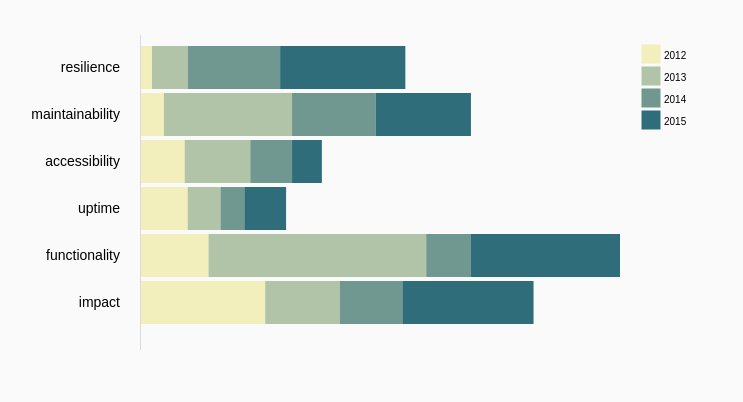
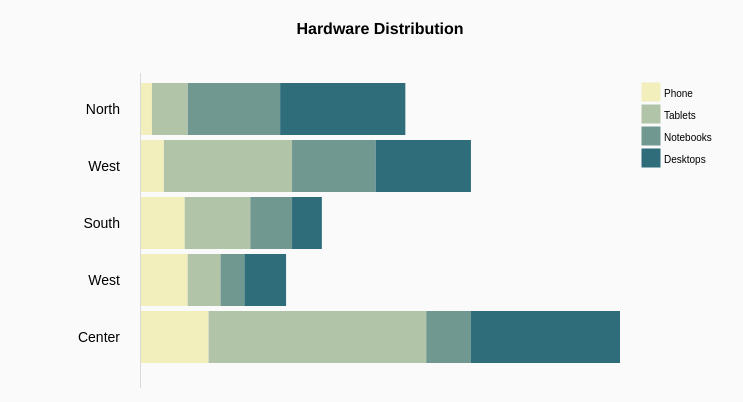
Before and after one commit to ShivaliPatel/D3-stack-bar, a website: page index.html in a window 1280 px wide. Shown: the whole page, without its empty margins (180-923 px from the left). Drawn offline with Linux system fonts and the light colour scheme.

Commit message:
Chart Title added.

```diff
--- a/index.html
+++ b/index.html
@@ -12,6 +12,11 @@
 
     text {
         font: 10px sans-serif;
+    }
+    .chartTitle{
+        text-align: center;
+        font-weight: bold;
+        margin-top: 20px
     }
 
     .axis path,
@@ -91,26 +96,27 @@
 <script>
 
     var data = {
+        title:"Hardware Distribution",
         labels: [
-            'resilience', 'maintainability', 'accessibility',
-            'uptime', 'functionality', 'impact'
+            'North', 'West', 'South',
+            'West', 'Center'
         ],
         series: [
             {
-                label: '2012',
-                values: [4, 8, 15, 16, 23, 42]
+                label: 'Phone',
+                values: [4, 8, 15, 16, 23]
             },
             {
-                label: '2013',
-                values: [12, 43, 22, 11, 73, 25]
+                label: 'Tablets',
+                values: [12, 43, 22, 11, 73]
             },
             {
-                label: '2014',
-                values: [31, 28, 14, 8, 15, 21]
+                label: 'Notebooks',
+                values: [31, 28, 14, 8, 15]
             },
             {
-                label: '2015',
-                values: [42, 32, 10, 14, 50, 44]
+                label: 'Desktops',
+                values: [42, 32, 10, 14, 50]
             }
         ]
     };
@@ -175,7 +181,7 @@
         show: function (d, i) {
             var currentElem = this,
                     tooltipX = Number(currentElem.getAttribute("x")) + Number(currentElem.getAttribute("width")) + 16 + spaceForLabels,
-                    tooltipY = Number(currentElem.getAttribute("y")) + Number(currentElem.getAttribute("height") - 2);
+                    tooltipY = Number(currentElem.getAttribute("y")) + Number(currentElem.getAttribute("height")) +10;
             tooltipElem.html("<span style='font-size: 11px'>" + data.labels[d.x] + "</span> <br><div style='margin-top: 2px' ><div class='tooltip-series-color' style='color:" + d.color + " '>●</div>" + d.series + ": <strong>" + d.y + "</strong></div>");
             tooltipElem.attr("style", "left:" + tooltipX + "px;top:" + tooltipY + "px;display:block");
         },
@@ -183,6 +189,13 @@
             tooltipElem.attr("style", "display:none");
         }
     }
+
+        d3.select('body')
+        .append("div")
+        .attr("style","width:"+ (width + margin.left + margin.right + spaceForLabels + spaceForLegend +"px  "))
+        .attr("class","chartTitle")
+        .html(data.title);
+
 
     var svg = d3.select("body").append("svg")
             .attr("width", width + margin.left + margin.right + spaceForLabels + spaceForLegend)
```
Also changed, not shown: images/stackBarChart.png (added).
